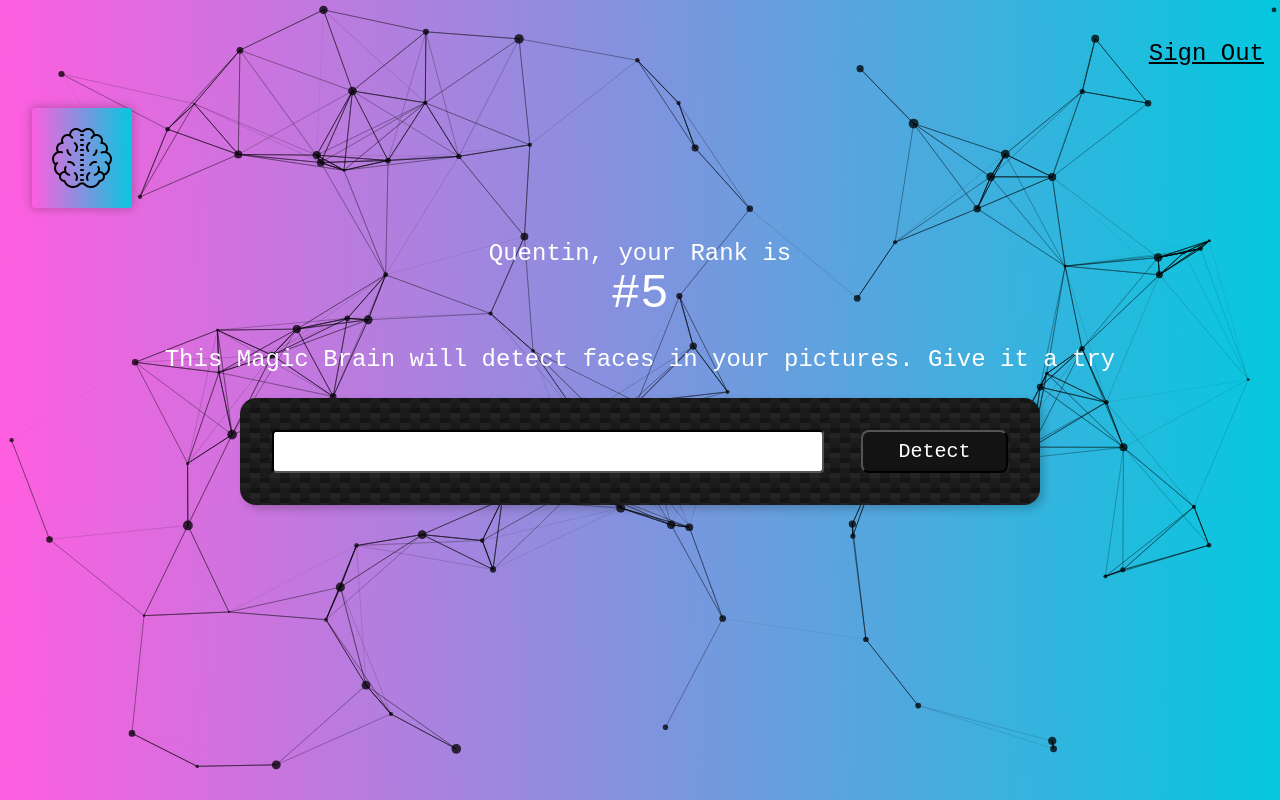
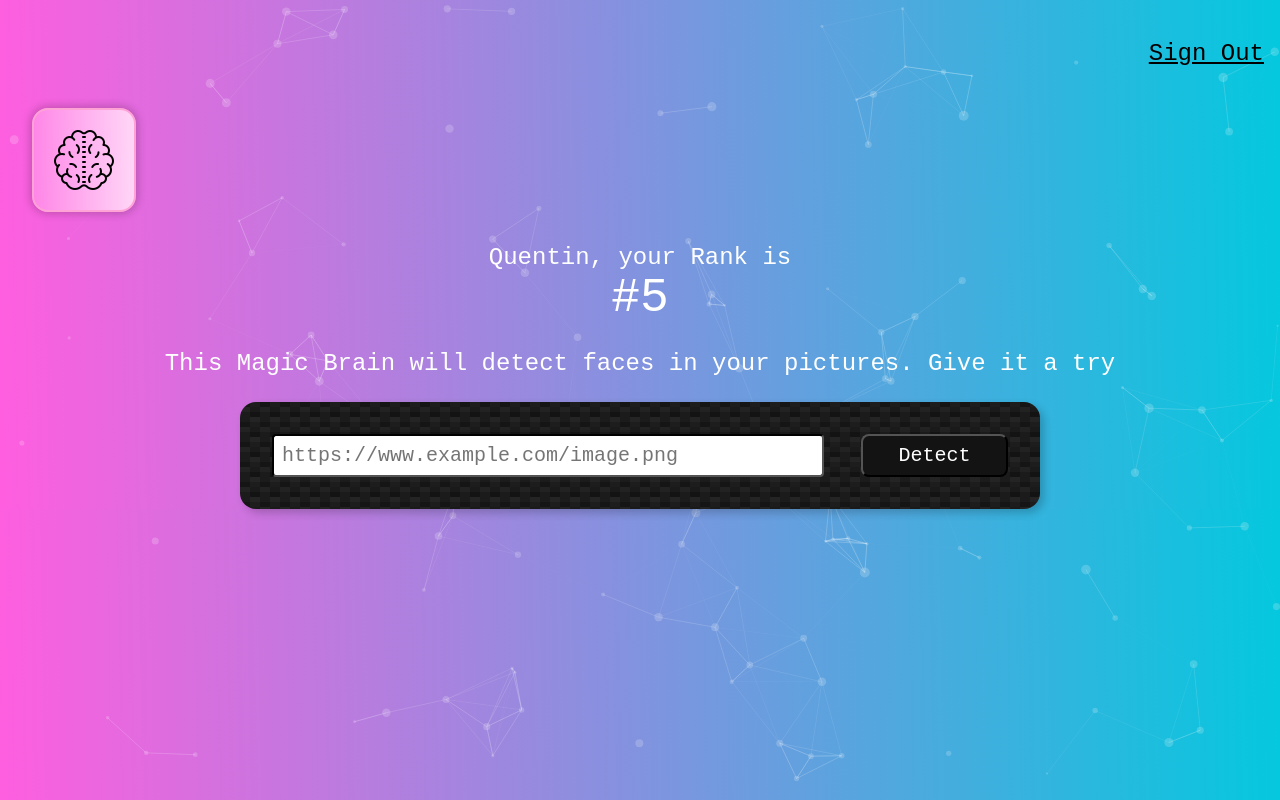
Before and after one commit to q-rault/facerecognitionapp, a React (Create React App) app: page / in a window 1280 px wide. Built offline with nearby package versions, Linux system fonts and the light colour scheme.

Commit message:
optimized design

```diff
--- a/src/App.js
+++ b/src/App.js
@@ -16,7 +16,7 @@ function App() {
     console.log(container);
   };
 
-  const particleOptions= {
+  const particlesOptions= {
     fpsLimit: 60,
     interactivity: {
       events: {
@@ -28,37 +28,37 @@ function App() {
       },
       modes: {
         bubble: {
-          distance: 50,
-          duration: 1,
+          distance: 25,
+          duration: 3,
           opacity: 0.5,
-          size: 40,
+          size: 300,
         },
         push: {
           quantity: 4,
         },
         repulse: {
-          distance: 100,
-          duration: 0.4,
+          distance: 80,
+          duration: 3,
         },
       },
     },
     particles: {
       color: {
-        value: "#000000",
+        value: "#fff",
       },
       links: {
-        color: "#000000",
-        distance: 150,
+        color: "#fff",
+        distance: 100,
         enable: true,
-        opacity: 0.5,
+        opacity: 0.1,
         width: 1,
       },
       move: {
         direction: "none",
         enable: true,
         outMode: "bounce",
-        random: false,
-        speed: 1,
+        random: true,
+        speed: 0.9,
         straight: false,
       },
       number: {
@@ -66,10 +66,10 @@ function App() {
           enable: true,
           area: 800,
         },
-        value: 80,
+        value: 100,
       },
       opacity: {
-        value: 0.5,
+        value: 0.1,
       },
       shape: {
         type: "circle",
@@ -89,7 +89,7 @@ function App() {
         id="tsparticles"
         init={particlesInit}
         loaded={particlesLoaded}
-        options={particleOptions}
+        options={particlesOptions}
       />
       <Navigation />
       <Logo />
--- a/src/components/ImageLinkForm/ImageLinkForm.js
+++ b/src/components/ImageLinkForm/ImageLinkForm.js
@@ -1,6 +1,7 @@
 import './ImageLinkForm.css';
 
 const ImageLinkForm = () => {
+
 	return (
 		<div>
 			<p className='f3 white'>
@@ -8,7 +9,7 @@ const ImageLinkForm = () => {
 			</p>
 			<div className='center'>
 				<div className='form carbon space-between pa4 br4 shadow-5'>
-					<input className='f4 pa2 w-75 br2 black b--black bg-white' type='text' />
+					<input placeholder='https://www.example.com/image.png' className='url f4 pa2 w-75 br2 black b--black bg-white' type='text' />
 					<button className='w-20 br3 grow f4 link ph3 pv2 dib strong white carbon'>{'Detect'}</button> {
 					/*dim transparency
 					br3 ph3 pv2 mb2 dib pv3-ns w4 br2 b--black bg-near-white*/}
@@ -17,5 +18,4 @@ const ImageLinkForm = () => {
 		</div>
 	);
 }
-
 export default ImageLinkForm;
--- a/src/components/Logo/Logo.css
+++ b/src/components/Logo/Logo.css
@@ -1,5 +1,5 @@
 .logo {
-	background: linear-gradient(89deg, #ff5edf 0%, #04C8DE 100%)
+	background: linear-gradient(89deg, #ff5edf -50%, #ffffff 150%)
 }
 
 .container-div {
--- a/src/components/Logo/Logo.js
+++ b/src/components/Logo/Logo.js
@@ -5,7 +5,7 @@ import './Logo.css';
 const Logo = () => {
 	return (
 		<div style={{display: 'flex'}} className='ma4 mt0'>
-			<Tilt className='logo br2 shadow-2'>
+			<Tilt className='logo br4 ba bw1 b--light-pink shadow-2'>
 		      <div className='container-div' style={{ height: 100, width: 100}}>
 		        <img alt='logo' src={brain} />
 		      </div>
--- a/src/components/Rank/Rank.js
+++ b/src/components/Rank/Rank.js
@@ -1,5 +1,3 @@
-import './Rank.css';
-
 const Rank = () => {
 	return (
 		<div>
```
Also changed, not shown: src/components/Rank/Rank.css (deleted).
